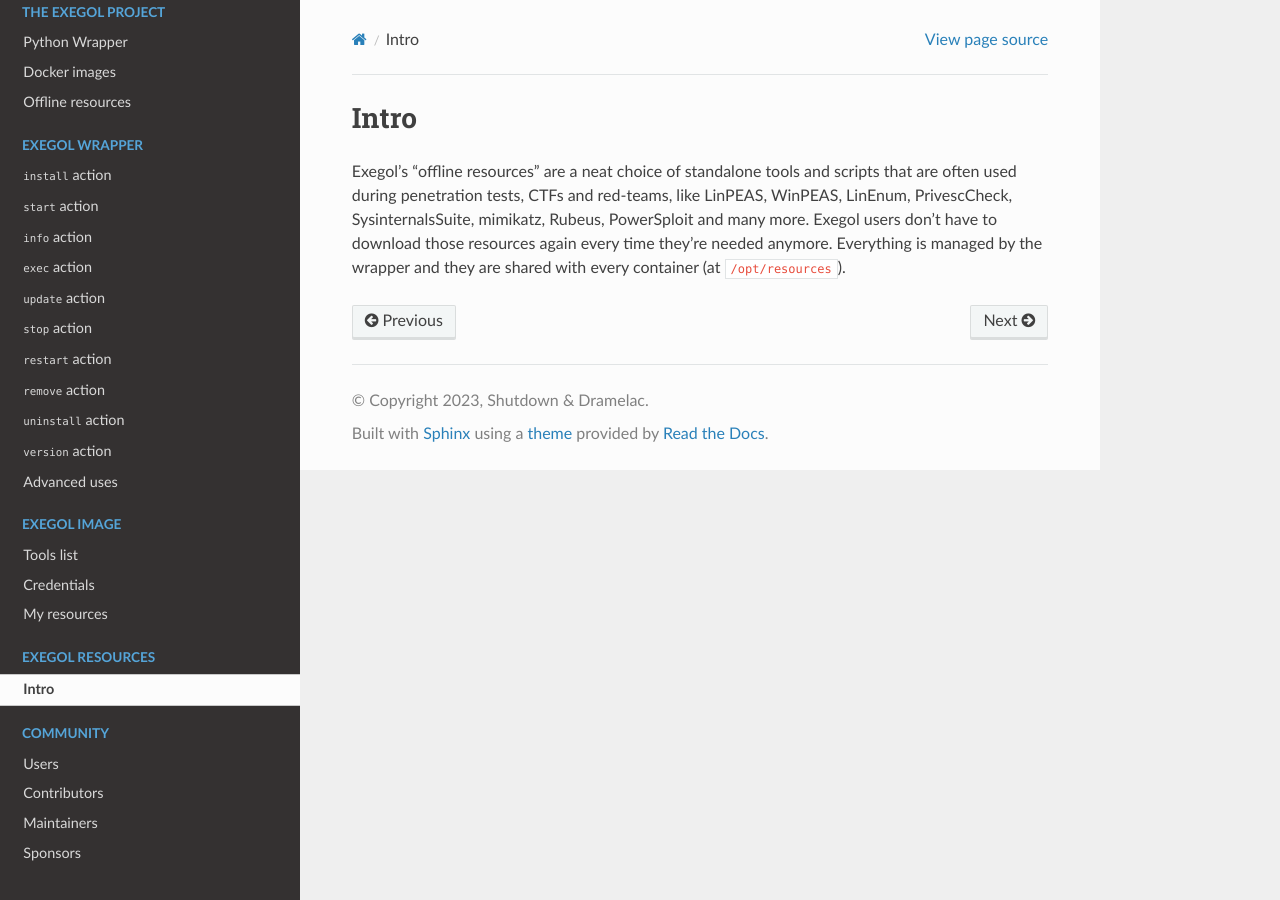
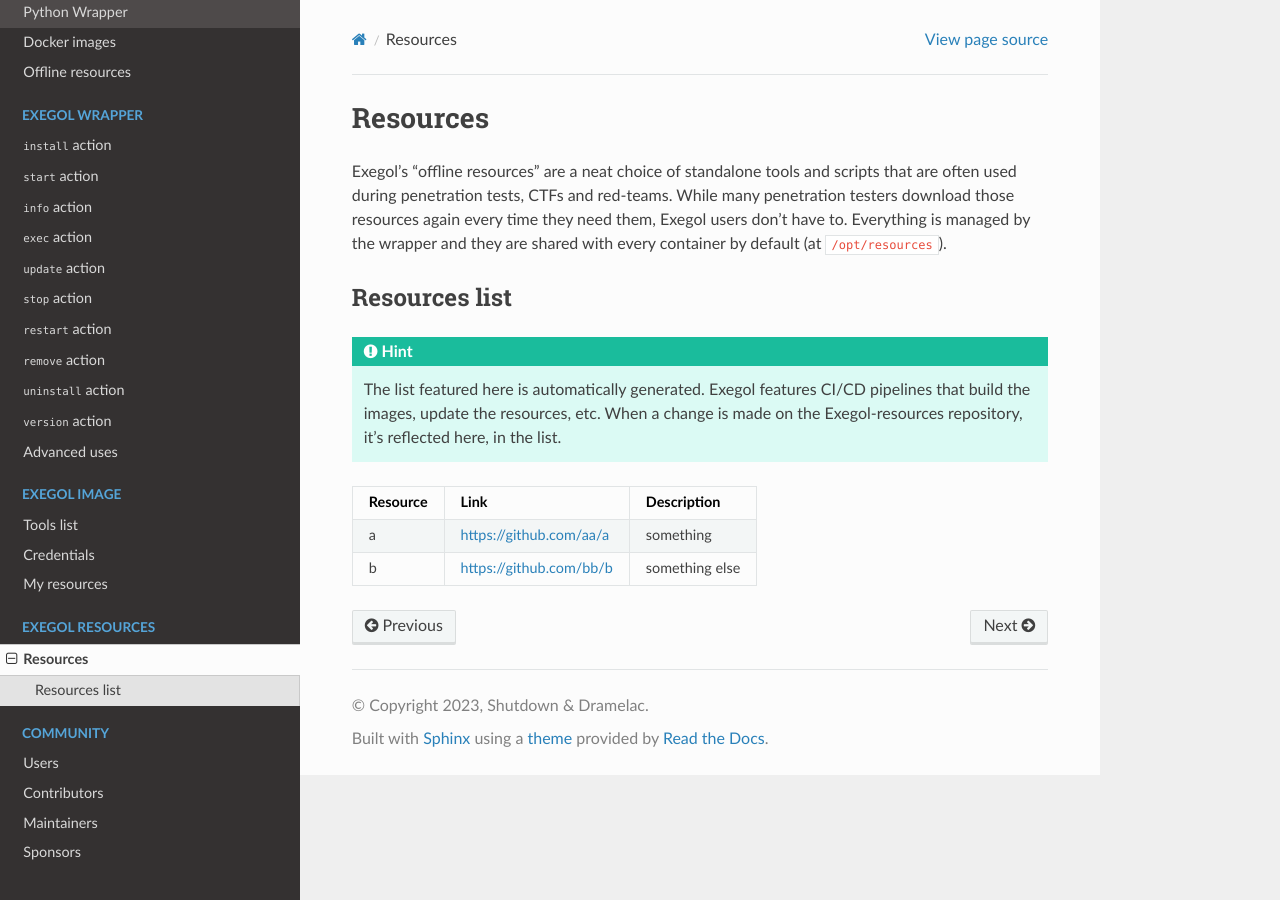
Before and after one commit to ThePorgs/Exegol-docs, a Sphinx documentation site: the page built from source/exegol-resources/intro.rst, in a window 1280 px wide. Built offline with Sphinx 7.4.7 and the Read the Docs theme 2.0.0, drawn with Linux system fonts in a browser that asks for light colours.

```diff
--- /dev/null
+++ b/source/assets/exegol_resources/resources_list.csv
@@ -0,0 +1,3 @@
+Resource,Link,Description
+a,https://github.com/aa/a,something
+b,https://github.com/bb/b,something else
--- a/source/exegol-resources/intro.rst
+++ b/source/exegol-resources/intro.rst
@@ -1,9 +1,20 @@
-Intro
-=====
+Resources
+=========
 
 .. _exegol-resources:
 
 Exegol's "offline resources" are a neat choice of standalone tools and scripts that are often used during penetration tests,
-CTFs and red-teams, like LinPEAS, WinPEAS, LinEnum, PrivescCheck, SysinternalsSuite, mimikatz, Rubeus, PowerSploit and many more.
-Exegol users don't have to download those resources again every time they're needed anymore.
-Everything is managed by the wrapper and they are shared with every container (at ``/opt/resources``).
+CTFs and red-teams.
+While many penetration testers download those resources again every time they need them, Exegol users don't have to.
+Everything is managed by the wrapper and they are shared with every container by default (at ``/opt/resources``).
+
+Resources list
+--------------
+
+.. hint::
+    The list featured here is automatically generated. Exegol features CI/CD pipelines that build the images, update the resources, etc.
+    When a change is made on the Exegol-resources repository, it's reflected here, in the list.
+
+.. csv-table::
+   :file: /assets/exegol_resources/resources_list.csv
+   :header-rows: 1
```
